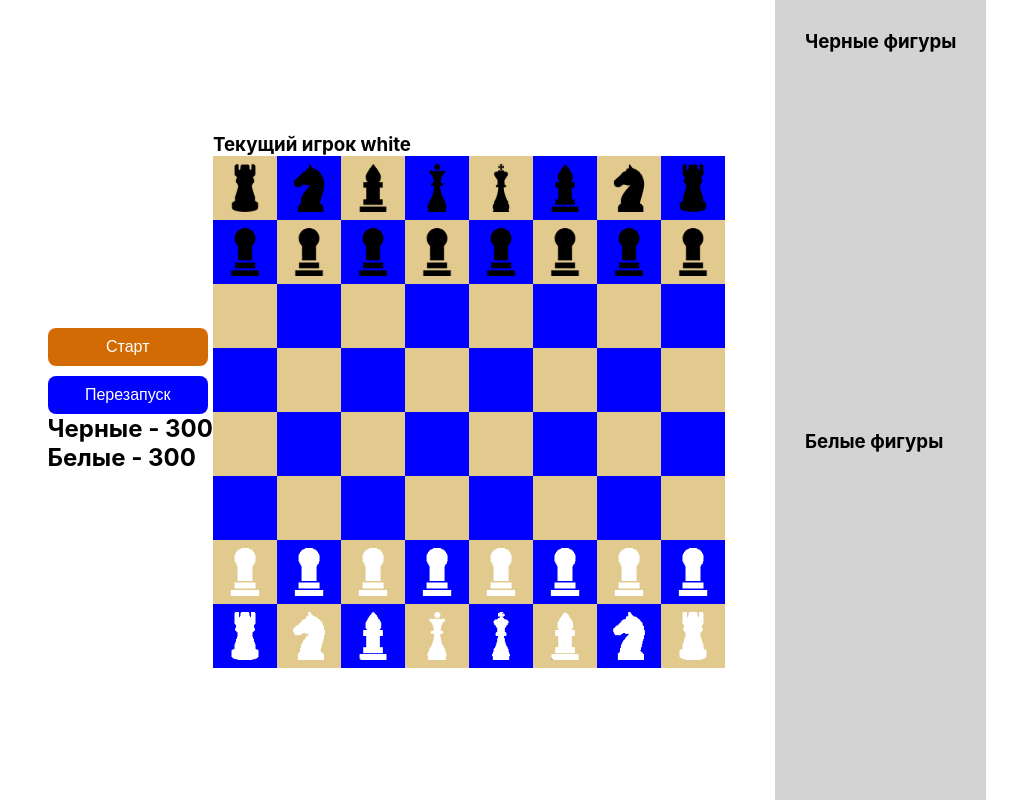
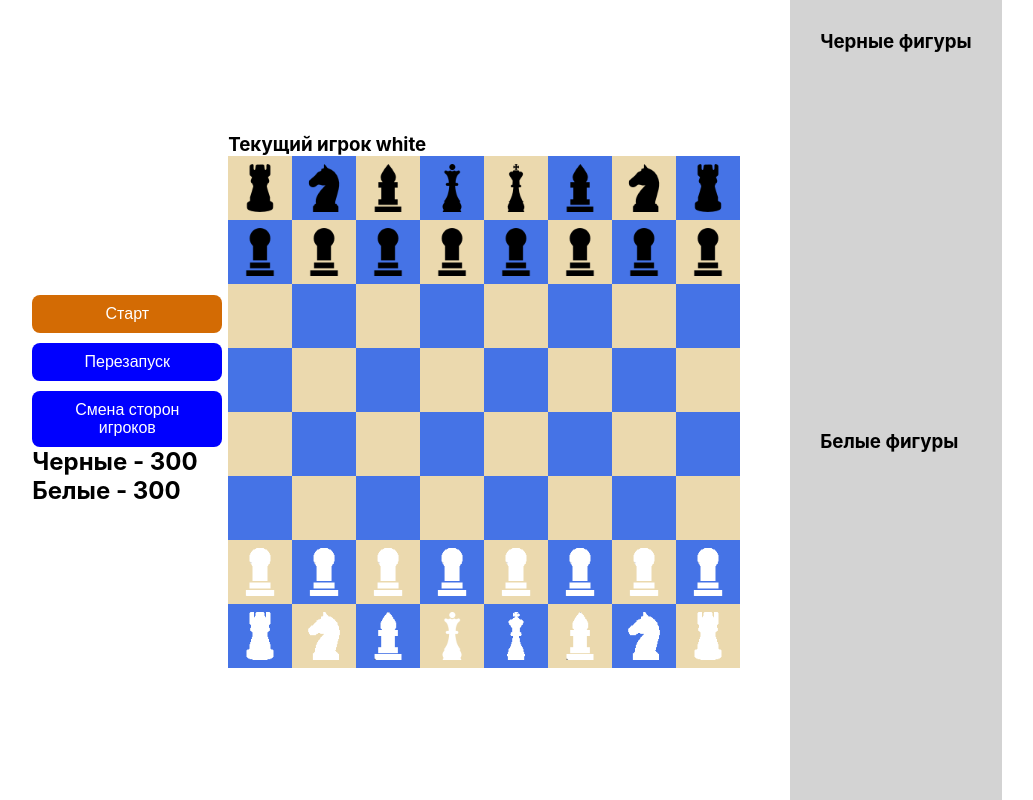
Before and after one commit to pandbaa/Chess, a React (Create React App) app in the folder my-app/: page / in a window 1280 px wide. Shown: the whole page, without its empty margins (123-1156 px from the left). Built offline with nearby package versions, Linux system fonts and the light colour scheme.

Commit message:
Возможность смены сторон игроков

```diff
--- a/my-app/src/App.css
+++ b/my-app/src/App.css
@@ -32,11 +32,11 @@
 }
 
 .black {
-  background-color: blue;
+  background-color: rgb(69, 115, 230);
 }
 
 .white {
-  background-color: rgb(226, 201, 142);
+  background-color: rgb(235, 217, 174);
 }
 
 .selected {
--- a/my-app/src/App.tsx
+++ b/my-app/src/App.tsx
@@ -14,10 +14,16 @@ function App() {
   const [whitePlayer, setWhitePlayer] = useState(new Player(Colors.WHITE));
   const [currentPlayer, setCurrentPlayer] = useState<Player | null>(null);
   const [selectedCell, setSelectedCell] = useState<Cell | null>(null);
+  const [isBoardFlipped, setIsBoardFlipped] = useState(false);
+
   useEffect(()=>{
     restart();
     setCurrentPlayer(whitePlayer);
   }, [])
+  function flipBoard() {
+    setIsBoardFlipped(prev => !prev);
+    setSelectedCell(null);
+  }
   function restart() {
     const newBoard=new Board();
     newBoard.initCells()
@@ -31,8 +37,8 @@ function App() {
   }
   return (
     <div className='app'>
-      <Timer restart={restart} currentPlayer={currentPlayer}/>
-      <BoardComponent board={board} setBoard={setBoard} currentPlayer={currentPlayer} swapPlayer={swapPlayer} selectedCell={selectedCell} setSelectedCell={setSelectedCell}/>
+      <Timer restart={restart} currentPlayer={currentPlayer} flipBoard={flipBoard}/>
+      <BoardComponent board={board} setBoard={setBoard} currentPlayer={currentPlayer} swapPlayer={swapPlayer} selectedCell={selectedCell} setSelectedCell={setSelectedCell} isBoardFlipped={isBoardFlipped} flipBoard={flipBoard}/>
       <div>
         <LostFigures title={"Черные фигуры"} figures={board.lostBlackFigure}/>
         <LostFigures title={"Белые фигуры"} figures={board.lostWhiteFigure}/>
--- a/my-app/src/components/boardComponent.tsx
+++ b/my-app/src/components/boardComponent.tsx
@@ -11,9 +11,11 @@ interface BoardProps {
   setSelectedCell: (cell: Cell | null)=>void;
   currentPlayer: Player | null;
   swapPlayer: ()=>void;
+  isBoardFlipped: boolean;
+  flipBoard: ()=>void;
 }
 
-const BoardComponent: FC<BoardProps> =({board, setBoard, swapPlayer, currentPlayer, selectedCell, setSelectedCell})=>{
+const BoardComponent: FC<BoardProps> =({board, setBoard, swapPlayer, currentPlayer, selectedCell, setSelectedCell, isBoardFlipped, flipBoard})=>{
   function click(cell: Cell) {
     if (selectedCell && selectedCell!==cell && selectedCell.figure?.canMove(cell)) {
       selectedCell.moveFigure(cell);
@@ -38,14 +40,18 @@ const BoardComponent: FC<BoardProps> =({board, setBoard, swapPlayer, currentPlay
     setBoard(newBoard);
   }
 
+  const rows = isBoardFlipped ? [...board.cells].reverse() : board.cells;
+
   return (
     <div>
     <h3>Текущий игрок {currentPlayer?.color}</h3>
     <div className='board'>
-      {board.cells.map((row, index)=>
-        <React.Fragment key={index}>
-          {row.map(cell=><CellComponent cell={cell} key={cell.id} selected={cell.x===selectedCell?.x && cell.y===selectedCell?.y} click={() => click(cell)} />)}
+      {rows.map((row, rowIndex)=>{
+        const cells = isBoardFlipped ? [...row].reverse() : row;
+        return <React.Fragment key={rowIndex}>
+          {cells.map(cell=><CellComponent cell={cell} key={cell.id} selected={cell.x===selectedCell?.x && cell.y===selectedCell?.y} click={() => click(cell)} />)}
         </React.Fragment>
+      }
       )}
     </div>
     </div>
--- a/my-app/src/components/timer.tsx
+++ b/my-app/src/components/timer.tsx
@@ -7,31 +7,50 @@ import Modal from '../components/modal';
 interface TimerProps {
   currentPlayer: Player | null;
   restart: ()=>void;
+  flipBoard: ()=>void;
 }
 
-const Timer: FC<TimerProps> = ({currentPlayer, restart})=>{
+const Timer: FC<TimerProps> = ({currentPlayer, restart, flipBoard})=>{
   const [blackTime, setBlackTime] = useState(300);
   const [whiteTime, setWhiteTime] = useState(300);
   const [winner, setWinner] = useState<Colors | null>(null);
+  const [isGameStarted, setIsGameStarted] = useState(false);
   const timer = useRef<null | ReturnType<typeof setInterval>>(null)
 
   useEffect(() => {
     if (blackTime <= 0) {
       setWinner(Colors.WHITE);
       stopTimer();
+      setIsGameStarted(false);
     } else if (whiteTime <= 0) {
       setWinner(Colors.BLACK);
       stopTimer();
+      setIsGameStarted(false);
     }
   }, [blackTime, whiteTime]);
 
-  function startTimer() {
+  useEffect(() => {
+    if (!isGameStarted || !currentPlayer || winner) return;
+
     if (timer.current) {
-      clearInterval(timer.current)
+      clearInterval(timer.current);
     }
-    const callback=currentPlayer?.color === Colors.WHITE ? decrementWhiteTimer : decrementBlakTimer;
-    timer.current=setInterval(callback, 1000);
-  }
+
+    const callback =
+      currentPlayer.color === Colors.WHITE
+        ? decrementWhiteTimer
+        : decrementBlakTimer;
+
+    timer.current = setInterval(callback, 1000);
+
+    return () => {
+      if (timer.current) {
+        clearInterval(timer.current);
+        timer.current = null;
+      }
+    };
+  }, [currentPlayer, winner, isGameStarted]);
+
   function stopTimer() {
   if (timer.current) {
     clearInterval(timer.current);
@@ -49,6 +68,7 @@ const Timer: FC<TimerProps> = ({currentPlayer, restart})=>{
     setBlackTime(300);
     setWhiteTime(300);
     setWinner(null);
+    setIsGameStarted(false);
     restart();
   }
   const heandleStart=()=>{
@@ -56,13 +76,14 @@ const Timer: FC<TimerProps> = ({currentPlayer, restart})=>{
     setWhiteTime(300);
     setWinner(null);
     restart();
-    startTimer();
+    setIsGameStarted(true);
   }
   return (
     <div>
       <div className="panel">
         <button onClick={heandleStart}>Старт</button>
         <button onClick={heandleRestart}>Перезапуск</button>
+        <button onClick={flipBoard}>Смена сторон игроков</button>
       </div>
       <h2>Черные - {blackTime}</h2>
       <h2>Белые - {whiteTime}</h2>
```
